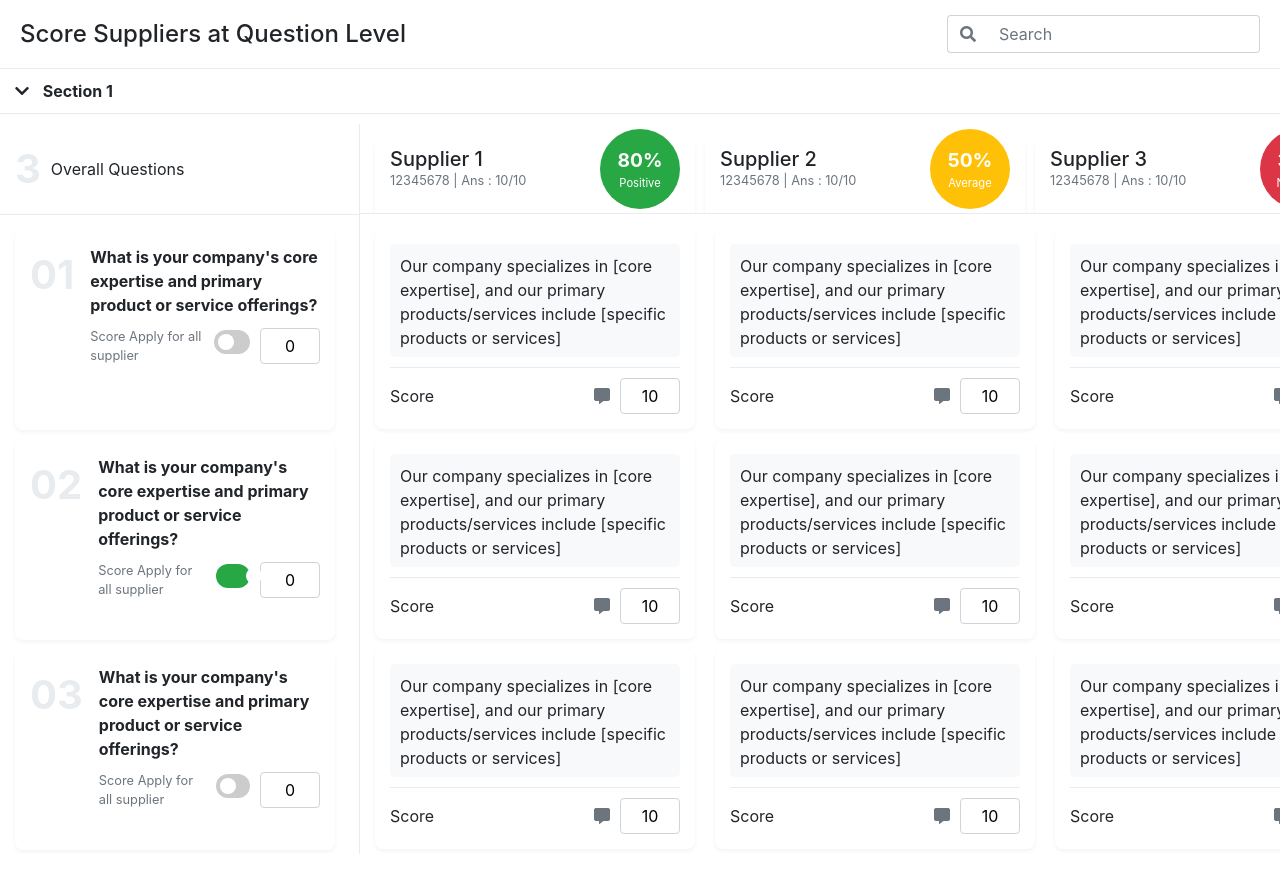
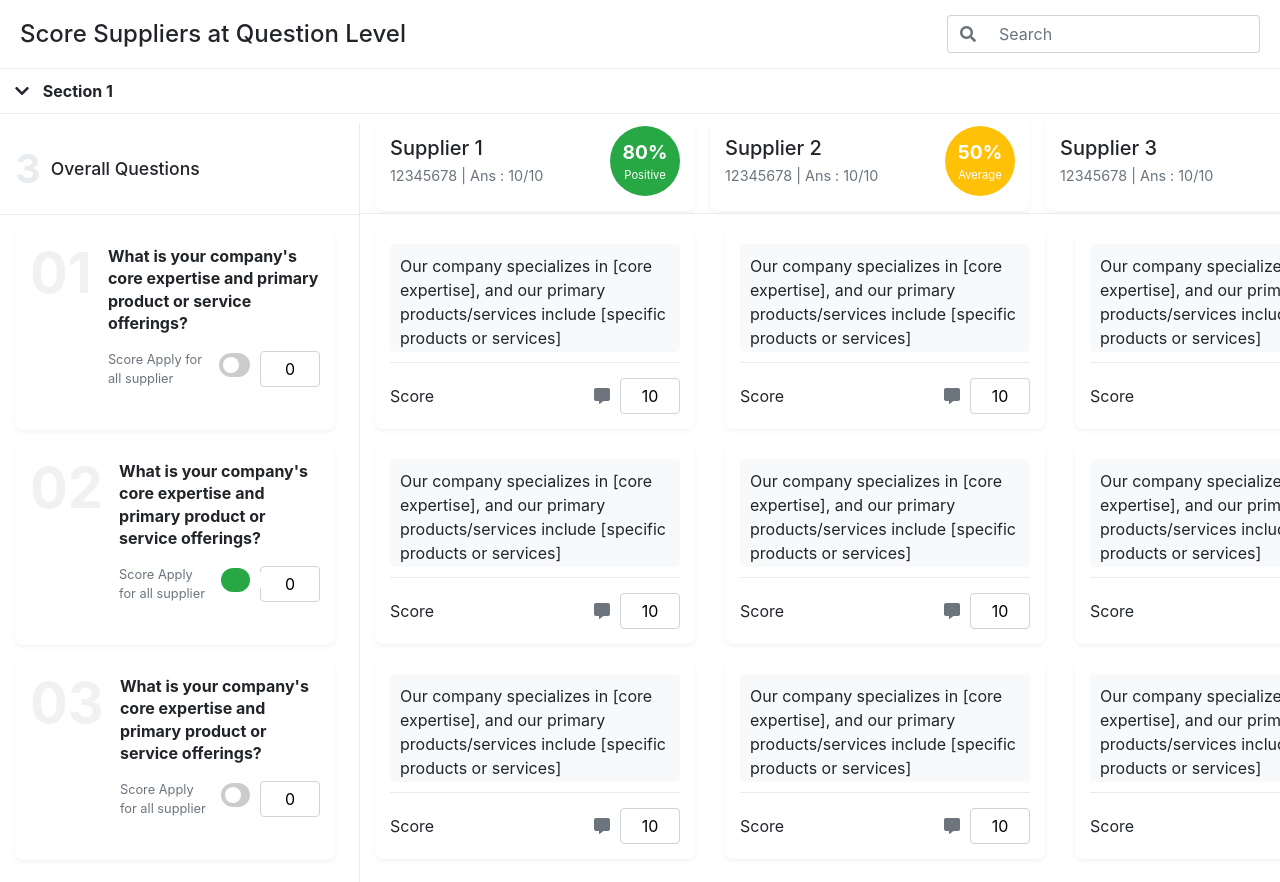
Before and after one commit to Akhlaquea01/my-angular-app, an Angular app: page / in a window 1280 px wide. Shown: the top 882 px of the page. Before the commit the page ends 854 px from the top, so only its background shows below. Built offline with nearby package versions, Linux system fonts and the light colour scheme.

Commit message:
Refactor supplier scoring component styles for improved layout and scrolling behavior; enhance scrollbar visibility and adjust element dimensions

```diff
--- a/src/app/components/supplier-scoring/supplier-scoring.component.scss
+++ b/src/app/components/supplier-scoring/supplier-scoring.component.scss
@@ -1,10 +1,11 @@
 body {
     font-family: Arial, sans-serif;
     background-color: #f8f9fa;
-    overflow: hidden;
-    height: 100vh;
     margin: 0;
     padding: 0;
+    height: 100vh;
+    overflow-y: auto;
+    overflow-x: hidden;
 }
 
 .header {
@@ -18,10 +19,10 @@ body {
 
 .content-container {
     display: flex;
-    height: calc(100vh - 70px);
-    overflow: hidden;
+    min-height: calc(100vh - 70px);
     position: relative;
     background-color: #f8f9fa;
+    align-items: flex-start;
 }
 
 .questions-column {
@@ -33,7 +34,6 @@ body {
     flex-direction: column;
     position: relative;
     z-index: 2;
-    overflow: hidden;
 }
 
 .questions-header {
@@ -42,7 +42,7 @@ body {
     border-bottom: 1px solid #e9ecef;
     flex: 0 0 90px;
     position: sticky;
-    top: 0;
+    top: 70px;
     z-index: 3;
     display: flex;
     align-items: center;
@@ -52,6 +52,8 @@ body {
     display: flex;
     align-items: center;
     gap: 10px;
+    font-size: 1.1rem;
+    font-weight: 500;
 }
 
 .overall-count {
@@ -62,21 +64,15 @@ body {
 
 .questions-content {
     flex: 1;
-    overflow-y: auto;
-    overflow-x: hidden;
     padding: 15px;
-    scrollbar-width: none;
-    -ms-overflow-style: none;
-    &::-webkit-scrollbar {
-        display: none;
-    }
+    display: flex;
+    flex-direction: column;
 }
 
 .suppliers-container {
     flex: 1;
     display: flex;
     flex-direction: column;
-    overflow: hidden;
     min-width: 0;
     position: relative;
     background-color: white;
@@ -88,49 +84,57 @@ body {
     padding: 15px;
     border-bottom: 1px solid #e9ecef;
     flex: 0 0 90px;
-    overflow-x: auto;
+    position: sticky;
+    top: 70px;
+    z-index: 3;
+    overflow-x: hidden;
     overflow-y: hidden;
-    position: sticky;
-    top: 0;
-    z-index: 3;
-    scrollbar-width: none;
-    -ms-overflow-style: none;
-    &::-webkit-scrollbar {
-        display: none;
-    }
+    margin-bottom: 0;
+    align-items: center;
 }
 
 .suppliers-content-wrapper {
     flex: 1;
-    overflow: hidden;
     position: relative;
+    height: 100%;
+    min-height: 0;
+    margin-top: 0;
 }
 
 .suppliers-content {
-    height: 100%;
     display: flex;
+    padding: 15px;
     overflow-x: auto;
-    overflow-y: auto;
-    padding: 15px;
-    scrollbar-width: none;
-    -ms-overflow-style: none;
-    &::-webkit-scrollbar {
-        display: none;
-    }
+    margin-top: 0;
 }
 
 .supplier-answers {
     display: flex;
-    flex: 0 0 auto;
+    flex: 0 0 340px;
     flex-direction: column;
     min-height: min-content;
     width: 340px;
+    margin-right: 10px;
 }
 
-.supplier-card, .question-card {
+.supplier-card {
     min-width: 320px;
     max-width: 320px;
-    margin: 0 10px 10px 0;
+    margin: 0 15px 15px 0;
+    background-color: white;
+    border-radius: 8px;
+    box-shadow: 0 2px 4px rgba(0, 0, 0, 0.05);
+    padding: 15px;
+    height: 200px;
+    flex: 0 0 auto;
+    display: flex;
+    flex-direction: column;
+}
+
+.question-card {
+    min-width: 320px;
+    max-width: 320px;
+    margin: 0 0 15px 0;
     background-color: white;
     border-radius: 8px;
     box-shadow: 0 2px 4px rgba(0, 0, 0, 0.05);
@@ -144,22 +148,26 @@ body {
 .supplier-card-header {
     min-width: 320px;
     max-width: 320px;
-    margin: 0 10px 0 0;
+    margin: 0 15px 15px 0;
     background-color: white;
     border-radius: 8px;
     box-shadow: 0 2px 4px rgba(0, 0, 0, 0.05);
     padding: 15px;
     flex: 0 0 auto;
-    height: 90px;
+    height: auto;
+    min-height: 90px;
     display: flex;
     flex-direction: column;
     justify-content: center;
 }
 
 .question-number {
-    font-size: 2.5rem;
+    font-size: 3.5rem;
     color: #e9ecef;
     font-weight: bold;
+    margin-bottom: 15px;
+    line-height: 1;
+    opacity: 0.7;
 }
 
 .section-header {
@@ -175,8 +183,8 @@ body {
 }
 
 .score-circle {
-    width: 80px;
-    height: 80px;
+    width: 70px;
+    height: 70px;
     border-radius: 50%;
     display: flex;
     align-items: center;
@@ -203,12 +211,18 @@ body {
     display: flex;
     align-items: center;
     justify-content: space-between;
-    margin-bottom: 30px;
+    width: 100%;
 }
 
 .supplier-info {
-    font-size: 0.8rem;
+    font-size: 0.9rem;
     color: #6c757d;
+    margin-top: 5px;
+}
+
+.supplier-name {
+    font-size: 1.1rem;
+    font-weight: 500;
 }
 
 .answer-box {
@@ -238,7 +252,7 @@ body {
     align-items: center;
     justify-content: space-between;
     margin-top: auto;
-    padding-top: 10px;
+    padding-top: 15px;
     border-top: 1px solid #e9ecef;
 }
 
@@ -302,7 +316,9 @@ input:checked + .slider:before {
 
 .question-text {
     font-weight: bold;
-    margin-bottom: 10px;
+    margin-bottom: 15px;
+    font-size: 1rem;
+    line-height: 1.4;
 }
 
 .apply-for-all {
@@ -312,3 +328,35 @@ input:checked + .slider:before {
     color: #6c757d;
     margin-right: 10px;
 }
+
+// Scrollbar styles for horizontal scrolling
+.suppliers-header::-webkit-scrollbar,
+.suppliers-content::-webkit-scrollbar {
+    height: 8px;
+}
+
+.suppliers-header::-webkit-scrollbar-thumb,
+.suppliers-content::-webkit-scrollbar-thumb {
+    background: #c1c1c1;
+    border-radius: 4px;
+}
+
+.suppliers-header::-webkit-scrollbar-track,
+.suppliers-content::-webkit-scrollbar-track {
+    background: #f1f1f1;
+}
+
+// Firefox scrollbar styles
+@supports (scrollbar-width: thin) {
+    .suppliers-header,
+    .suppliers-content {
+        scrollbar-width: thin;
+        scrollbar-color: #c1c1c1 #f1f1f1;
+    }
+}
+
+// Ensure content wrapper takes full height
+.suppliers-content-wrapper {
+    height: 100%;
+    min-height: 0;
+}
--- a/src/app/components/supplier-scoring/supplier-scoring.component.ts
+++ b/src/app/components/supplier-scoring/supplier-scoring.component.ts
@@ -148,75 +148,49 @@ export class SupplierScoringComponent implements OnInit, AfterViewInit, OnDestro
   }
 
   private setupScrollSync(): void {
-    if (!this.questionsContent?.nativeElement || !this.suppliersContent?.nativeElement || !this.suppliersHeader?.nativeElement) {
+    if (!this.suppliersContent?.nativeElement || !this.suppliersHeader?.nativeElement) {
       return;
     }
 
     this.ngZone.runOutsideAngular(() => {
-      let scrollTimeout: number;
+      const content = this.suppliersContent.nativeElement;
+      const header = this.suppliersHeader.nativeElement;
+      let isScrolling = false;
 
-      const syncScroll = (source: HTMLElement, target: HTMLElement, isHorizontal = false) => {
-        if (this.isScrolling) return;
-
-        this.isScrolling = true;
-
-        if (isHorizontal) {
-          // For horizontal scroll, sync immediately
+      const syncScroll = (source: HTMLElement, target: HTMLElement) => {
+        if (!isScrolling) {
+          isScrolling = true;
           target.scrollLeft = source.scrollLeft;
-        } else {
-          // For vertical scroll, use ratio calculation
-          const sourceScrollRatio = source.scrollTop / (source.scrollHeight - source.clientHeight);
-          const targetScrollPosition = Math.round(sourceScrollRatio * (target.scrollHeight - target.clientHeight));
-
-          if (target.scrollTop !== targetScrollPosition) {
-            target.scrollTop = targetScrollPosition;
-          }
+          requestAnimationFrame(() => {
+            isScrolling = false;
+          });
         }
-
-        // Clear any existing timeout
-        if (scrollTimeout) {
-          window.clearTimeout(scrollTimeout);
-        }
-
-        // Set a new timeout to reset isScrolling
-        scrollTimeout = window.setTimeout(() => {
-          this.isScrolling = false;
-        }, 50);
       };
 
-      // Questions scroll - vertical only
-      fromEvent(this.questionsContent.nativeElement, 'scroll')
-        .pipe(
-          takeUntil(this.destroy$),
-          debounceTime(5)
-        )
-        .subscribe(() => {
-          syncScroll(this.questionsContent.nativeElement, this.suppliersContent.nativeElement);
-        });
+      // Sync content scroll to header
+      fromEvent(content, 'scroll').pipe(
+        takeUntil(this.destroy$)
+      ).subscribe(() => {
+        syncScroll(content, header);
+      });
 
-      // Suppliers content scroll - both vertical and horizontal
-      fromEvent(this.suppliersContent.nativeElement, 'scroll')
-        .pipe(
-          takeUntil(this.destroy$),
-          debounceTime(5)
-        )
-        .subscribe(() => {
-          // Sync vertical scroll with questions
-          syncScroll(this.suppliersContent.nativeElement, this.questionsContent.nativeElement);
-          // Sync horizontal scroll with header immediately
-          this.suppliersHeader.nativeElement.scrollLeft = this.suppliersContent.nativeElement.scrollLeft;
-        });
+      // Sync header scroll to content
+      fromEvent(header, 'scroll').pipe(
+        takeUntil(this.destroy$)
+      ).subscribe(() => {
+        syncScroll(header, content);
+      });
 
-      // Suppliers header scroll - horizontal only
-      fromEvent(this.suppliersHeader.nativeElement, 'scroll')
-        .pipe(
-          takeUntil(this.destroy$),
-          debounceTime(5)
-        )
-        .subscribe(() => {
-          // Sync horizontal scroll with content immediately
-          this.suppliersContent.nativeElement.scrollLeft = this.suppliersHeader.nativeElement.scrollLeft;
-        });
+      // Handle wheel events on header
+      fromEvent(header, 'wheel').pipe(
+        takeUntil(this.destroy$)
+      ).subscribe((e: Event) => {
+        const wheelEvent = e as WheelEvent;
+        if (Math.abs(wheelEvent.deltaX) > Math.abs(wheelEvent.deltaY)) {
+          wheelEvent.preventDefault();
+          content.scrollLeft += wheelEvent.deltaX;
+        }
+      });
     });
   }
 
```
